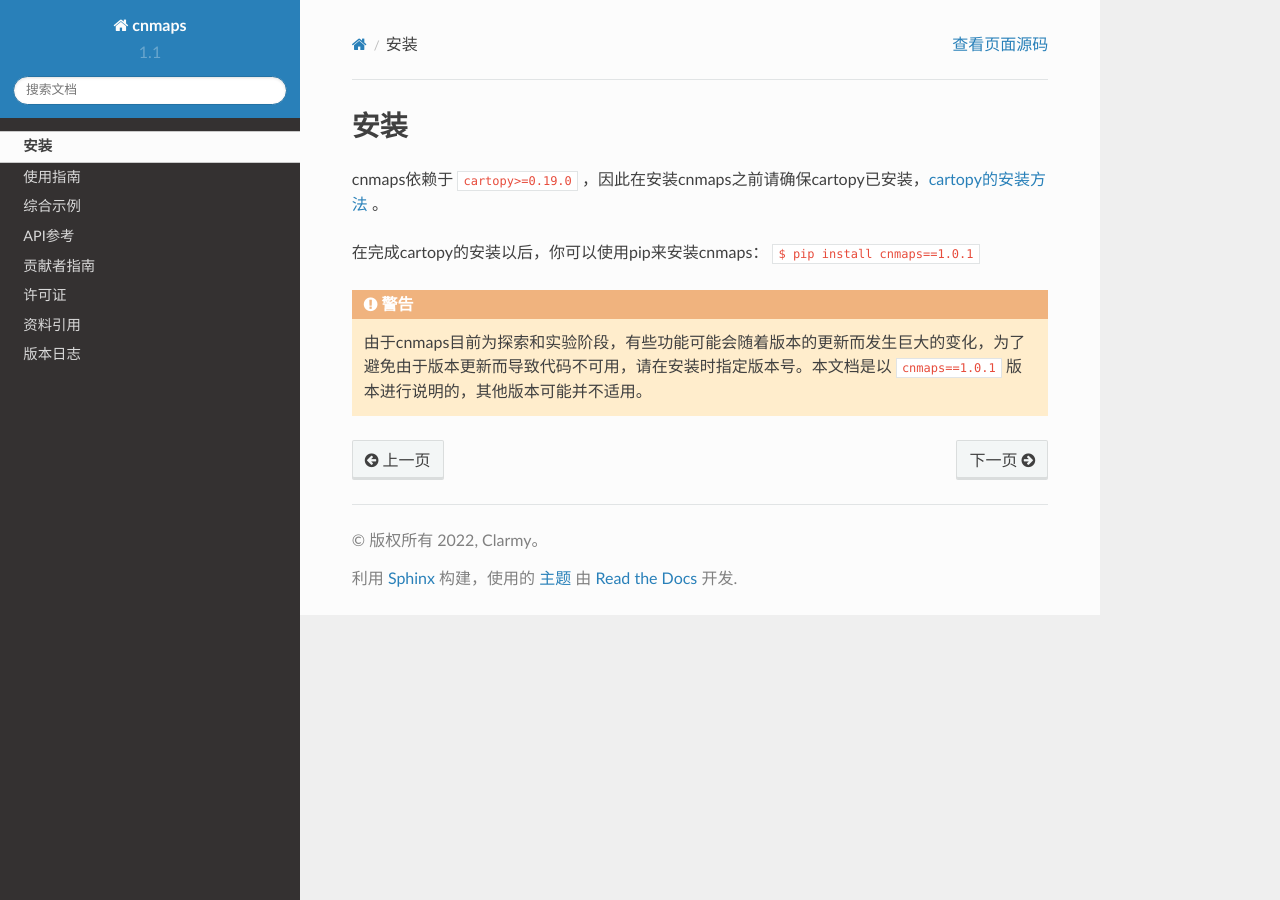
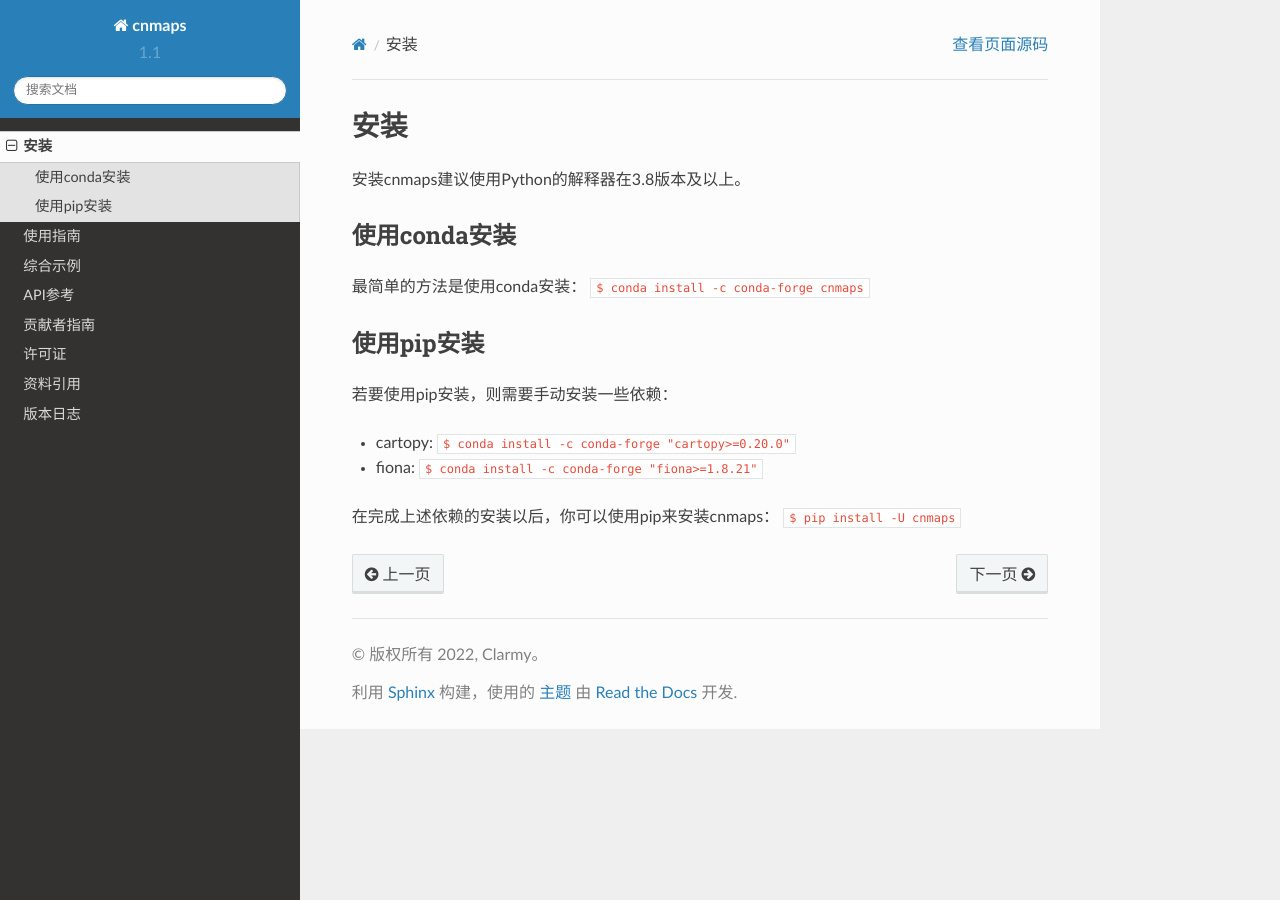
Before and after one commit to cnmetlab/cnmaps, a Sphinx documentation site: the page built from docs/source/content/installation.rst, in a window 1280 px wide. Built offline with Sphinx 7.4.7 and the Read the Docs theme 2.0.0, drawn with Linux system fonts in a browser that asks for light colours.

Commit message:
docs[skip ci]: update installation

```diff
--- a/docs/source/content/installation.rst
+++ b/docs/source/content/installation.rst
@@ -1,7 +1,17 @@
 安装
 =====
-cnmaps依赖于 ``cartopy>=0.19.0`` ，因此在安装cnmaps之前请确保cartopy已安装，`cartopy的安装方法 <https://scitools.org.uk/cartopy/docs/latest/installing.html>`_ 。
+安装cnmaps建议使用Python的解释器在3.8版本及以上。
 
-在完成cartopy的安装以后，你可以使用pip来安装cnmaps： ``$ pip install cnmaps==1.0.1``
+使用conda安装
+--------------
+最简单的方法是使用conda安装： ``$ conda install -c conda-forge cnmaps``
 
-.. warning:: 由于cnmaps目前为探索和实验阶段，有些功能可能会随着版本的更新而发生巨大的变化，为了避免由于版本更新而导致代码不可用，请在安装时指定版本号。本文档是以 ``cnmaps==1.0.1`` 版本进行说明的，其他版本可能并不适用。
+
+使用pip安装
+-------------
+若要使用pip安装，则需要手动安装一些依赖：
+
+* cartopy: ``$ conda install -c conda-forge "cartopy>=0.20.0"``
+* fiona: ``$ conda install -c conda-forge "fiona>=1.8.21"``
+
+在完成上述依赖的安装以后，你可以使用pip来安装cnmaps： ``$ pip install -U cnmaps``
```
